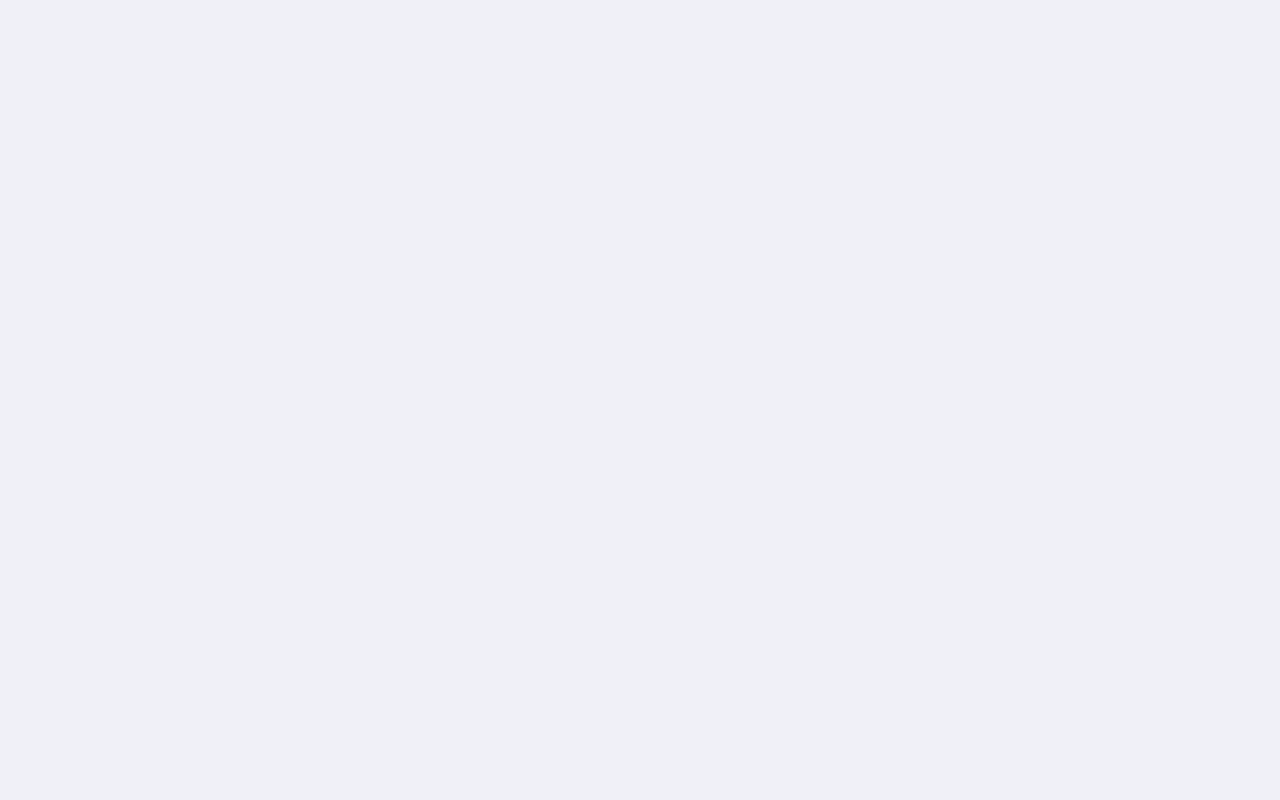
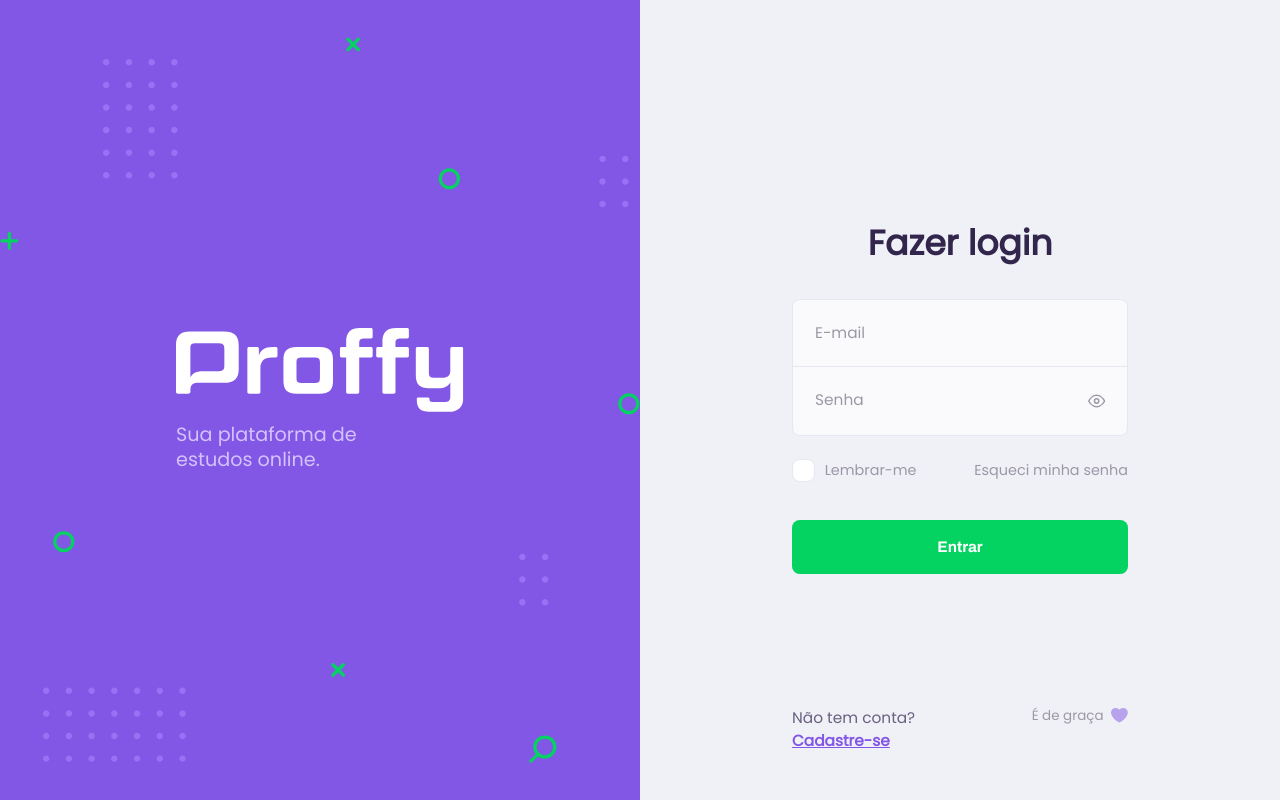
Before and after one commit to vilsonsampaio/proffy, a React (Create React App) app in the folder web/: page /sessions/sign-in in a window 1280 px wide. Built offline with nearby package versions, Linux system fonts and the light colour scheme.

Commit message:
:sparkles: feat: create sign in page

```diff
--- /dev/null
+++ b/web/src/assets/images/icons/index.tsx
@@ -0,0 +1 @@
+export { ReactComponent as HeartIcon } from './purple-heart.svg';
--- a/web/src/components/Input/styles.ts
+++ b/web/src/components/Input/styles.ts
@@ -108,6 +108,8 @@ export const Container = styled.div<{ variant: string; }>`
   ${({ theme, variant }) => css`
     position: relative;
 
+    width: 100%;
+
     &:focus-within::after {
       content: '';
 
--- /dev/null
+++ b/web/src/pages/Sessions/SignIn/index.tsx
@@ -0,0 +1,73 @@
+import React from 'react';
+import { Link } from 'react-router-dom';
+
+import Input from '../../../components/Input';
+import Button from '../../../components/Button';
+
+import SessionsHero from '../../../components/SessionsHero';
+
+import { HeartIcon } from '../../../assets/images/icons';
+
+import { Container, ProffyHero, FormContainer, FormWrapper } from './styles';
+
+const SignIn: React.FC = () => {
+  return (
+    <Container>
+      <ProffyHero>
+        <SessionsHero />
+      </ProffyHero>
+
+      <FormContainer>
+        <FormWrapper>
+
+        <form>
+          <h1>Fazer login</h1>
+
+          <Input
+            variant='sessions'
+            type='email'
+            name="email"
+            label="E-mail"
+            required
+          />
+
+          <Input
+            variant='sessions'
+            type='password'
+            name="password"
+            label="Senha"
+            required
+          />
+
+          <span>
+            <div>
+              <input type="checkbox" id="remember"/>
+
+              <label htmlFor="remember">Lembrar-me</label>
+            </div>
+
+            <Link to="/sessions/forgot-password">Esqueci minha senha</Link>
+          </span>
+
+
+          <Button type='submit'>Entrar</Button>
+        </form>
+
+        <div>
+          <span>
+            Não tem conta?
+            <Link to="/sessions/sign-up">Cadastre-se</Link>
+          </span>
+
+          <p>
+            É de graça <HeartIcon />
+          </p>
+        </div>
+        </FormWrapper>
+
+      </FormContainer>
+    </Container>
+  );
+}
+
+export default SignIn;
--- /dev/null
+++ b/web/src/pages/Sessions/SignIn/styles.ts
@@ -0,0 +1,206 @@
+import styled, { css } from 'styled-components';
+
+import { Container as SessionsHero } from '../../../components/SessionsHero/styles';
+
+import checkIcon from '../../../assets/images/icons/check.svg';
+
+
+export const Container = styled.div`
+  ${({ theme }) => css`
+    width: 100vw;
+    height: 100vh;
+
+    display: flex;
+    flex-direction: column;
+    justify-content: center;
+    align-items: center;
+
+    color: ${theme.colors.textBaseInPrimary};
+    background: ${theme.colors.background};
+
+    @media (min-width: 700px) {
+      flex-direction: row;
+
+      ${ProffyHero} {
+        height: 100%;
+
+        > ${SessionsHero} {
+          background-size: 100%, 30%;
+
+          svg {
+            max-width: 30rem;
+          }
+        }
+      }
+
+      ${FormContainer} {
+        width: 50vw;
+        height: 100%;
+
+        ${FormWrapper} {
+          position: relative;
+
+          > div {
+            position: absolute;
+            bottom: 5rem;
+
+            margin-top: 0;
+          }
+        }
+      }
+    }
+  `}
+`;
+
+export const ProffyHero = styled.div`
+  ${({ theme }) => css`
+    flex: 1;
+
+    width: 100%;
+  `}
+`;
+
+export const FormContainer = styled.div`
+  ${({ theme }) => css`
+    width: 100%;
+    height: 70vh;
+
+    display: flex;
+    align-items: center;
+    justify-content: center;
+
+    background: ${theme.colors.background};
+  `}
+`;
+
+export const FormWrapper = styled.div`
+  ${({ theme }) => css`
+  display: flex;
+  flex-direction: column;
+  align-items: center;
+  justify-content: center;
+
+  width: 35rem;
+  height: 100%;
+
+
+  form {
+    display: flex;
+    flex-direction: column;
+    align-items: center;
+    width: 100%;
+
+    h1 {
+      margin-bottom: 4rem;
+
+      color: ${theme.colors.textTitle};
+
+      font: 600 3.6rem Poppins;
+      line-height: 1;
+    }
+
+      > span {
+        display: flex;
+        align-items: center;
+        justify-content: space-between;
+
+        width: 100%;
+
+        margin-top: 2.4rem;
+
+        color: ${theme.colors.textComplement};
+
+        font: 400 1.5rem Poppins;
+
+
+        div {
+          display: flex;
+          align-items: center;
+
+          input[type=checkbox] {
+            width: 2.4rem;
+            height: 2.4rem;
+
+            background: ${theme.colors.shapesPrimary};
+
+            border: 0.1rem solid ${theme.colors.backgroundLinesInWhite};
+            border-radius: ${theme.radius.default};
+
+            cursor: pointer;
+
+            :checked {
+              border: none;
+              background: url(${checkIcon}) no-repeat center center ${theme.colors.secondary};
+            }
+          }
+
+          label {
+            margin-left: 1rem;
+          }
+
+        }
+
+        a {
+          color: ${theme.colors.textComplement};
+          font-weight: 400;
+        }
+      }
+
+      > button {
+        margin-top: 4rem;
+      }
+    }
+
+    > div {
+      display: flex;
+      align-items: flex-start;
+      justify-content: space-between;
+
+      width: 100%;
+      margin-top: 4rem;
+
+      span {
+        color: ${theme.colors.textBase};
+
+        font: 400 1.6rem Poppins;
+
+        a {
+          display: block;
+
+          color: ${theme.colors.primary};
+
+          font-weight: 600;
+
+          text-decoration: underline;
+        }
+      }
+
+
+      p {
+        display: flex;
+        align-items: center;
+        justify-content: flex-end;
+
+        color: ${theme.colors.textComplement};
+
+        font: 400 1.4rem Poppins;
+        line-height: 2rem;
+
+        svg {
+          width: auto;
+          height: 1.5rem;
+
+
+          margin-left: 0.8rem;
+
+          opacity: 0.5;
+
+          path {
+            fill: ${theme.colors.primary};
+          }
+        }
+      }
+    }
+
+  `}
+`;
--- a/web/src/routes.tsx
+++ b/web/src/routes.tsx
@@ -1,5 +1,7 @@
 import React from 'react';
 import { BrowserRouter, Route } from 'react-router-dom';
+
+import SignIn from './pages/Sessions/SignIn';
 
 import Landing from './pages/Landing';
 import TeacherList from './pages/TeacherList';
@@ -9,6 +11,7 @@ const Routes = () => {
   return (
     <BrowserRouter>
       <Route path="/" exact component={Landing} />
+      <Route path="/sessions/sign-in" component={SignIn} />
       <Route path="/study" component={TeacherList} />
       <Route path="/give-classes" component={TeacherForm} />
     </BrowserRouter>
--- a/web/src/styles/global.ts
+++ b/web/src/styles/global.ts
@@ -7,8 +7,8 @@ export default createGlobalStyle`
     :root {
       font-size: 50%;
 
-      @media (min-width: 70rem) {
-        font-size: 62.5%;
+      @media (min-width: 700px) {
+        font-size: 60%;
       }
     }
 
```
